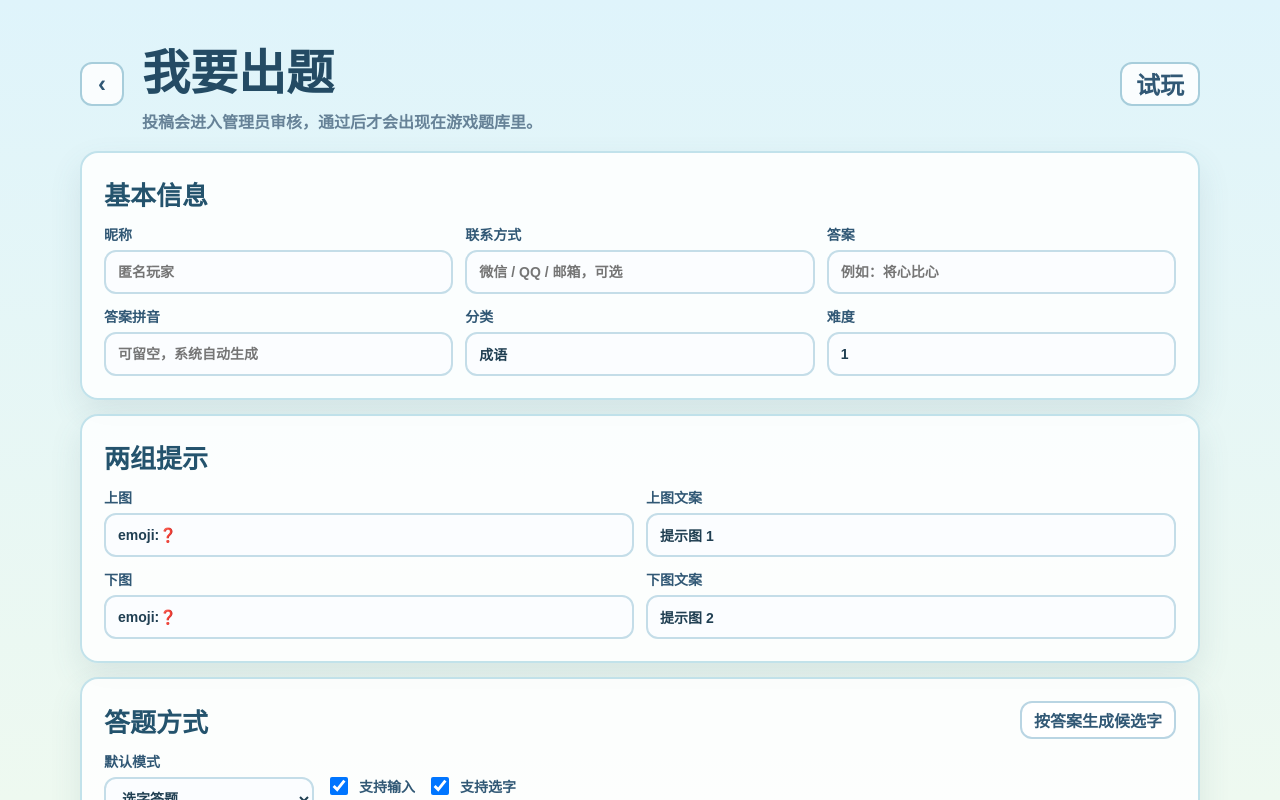
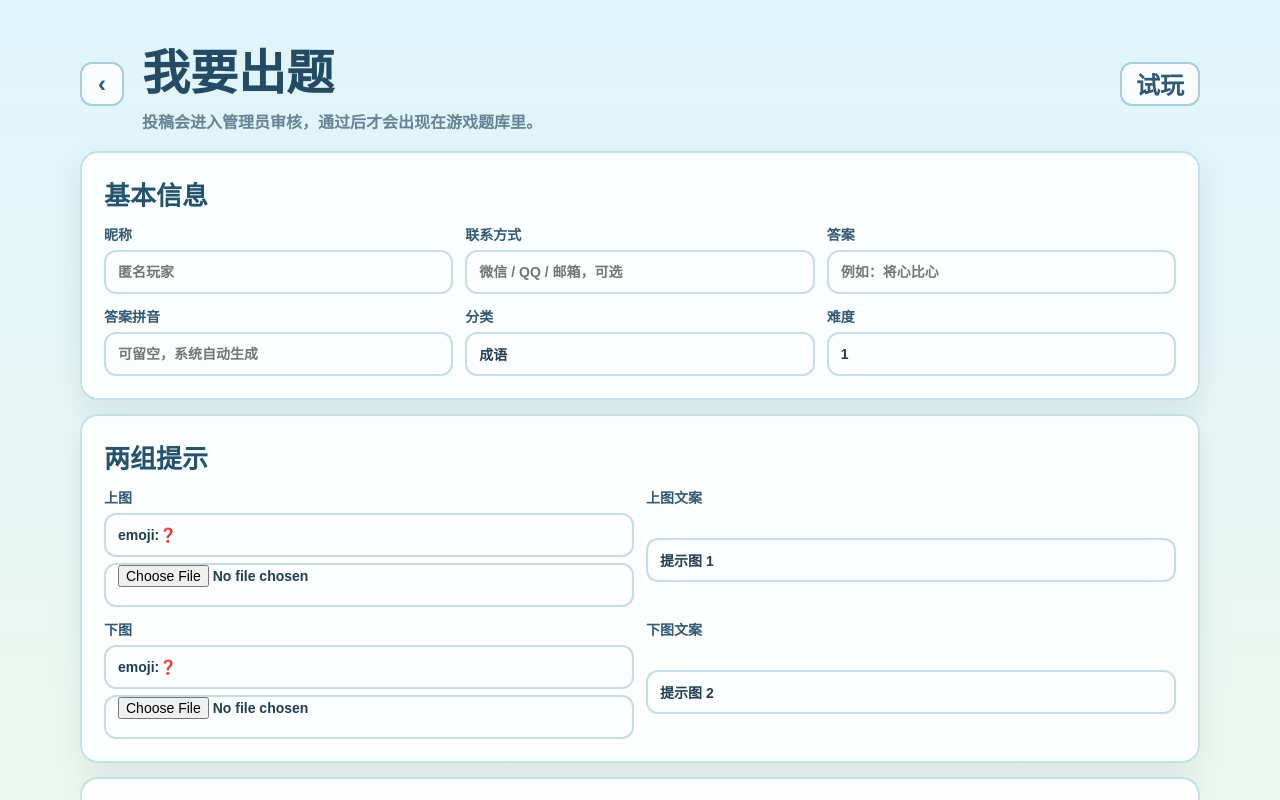
Before and after one commit to HaohaoLi521/game, a Vue app in the folder frontend/: page /submit in a window 1280 px wide. Built offline with nearby package versions, Linux system fonts and the light colour scheme.

Commit message:
feat: upload submission hint images

```diff
--- /dev/null
+++ b/frontend/src/api/media.ts
@@ -0,0 +1,4 @@
+import { api, type ApiResponse } from "./client";
+
+export interface UploadResult { id: number; url: string; content_type: string; size: number }
+export async function uploadMedia(file: File) { const form = new FormData(); form.append("file", file); return (await api.post<ApiResponse<UploadResult>>("/media/upload", form)).data.data; }
--- a/frontend/src/views/SubmitView.vue
+++ b/frontend/src/views/SubmitView.vue
@@ -46,6 +46,7 @@
           <label>
             上图
             <input v-model.trim="form.hint_one_url" type="text" placeholder="emoji:🐦 或图片 URL" />
+            <input type="file" accept="image/*" @change="selectFile($event, 'one')" />
           </label>
           <label>
             上图文案
@@ -54,6 +55,7 @@
           <label>
             下图
             <input v-model.trim="form.hint_two_url" type="text" placeholder="emoji:🧍 或图片 URL" />
+            <input type="file" accept="image/*" @change="selectFile($event, 'two')" />
           </label>
           <label>
             下图文案
@@ -120,6 +122,7 @@
 <script setup lang="ts">
 import { reactive, ref } from "vue";
 import { createSubmission, type SubmissionInput } from "../api/submissions";
+import { uploadMedia } from "../api/media";
 import type { AnswerMode, CandidateChar } from "../api/puzzles";
 
 interface SubmitForm {
@@ -144,6 +147,7 @@ interface SubmitForm {
 const saving = ref(false);
 const message = ref("");
 const error = ref("");
+const hintFiles = reactive<{ one: File | null; two: File | null }>({ one: null, two: null });
 const form = reactive<SubmitForm>(emptyForm());
 
 function emptyForm(): SubmitForm {
@@ -182,6 +186,8 @@ async function submit() {
   message.value = "";
   error.value = "";
   try {
+    if (hintFiles.one) form.hint_one_url = (await uploadMedia(hintFiles.one)).url;
+    if (hintFiles.two) form.hint_two_url = (await uploadMedia(hintFiles.two)).url;
     const payload = toPayload();
     const result = await createSubmission(payload);
     message.value = `投稿成功，审核编号 #${result.id}`;
@@ -192,6 +198,10 @@ async function submit() {
   } finally {
     saving.value = false;
   }
+}
+
+function selectFile(event: Event, slot: "one" | "two") {
+  hintFiles[slot] = (event.target as HTMLInputElement).files?.[0] || null;
 }
 
 function toPayload(): SubmissionInput {
```
